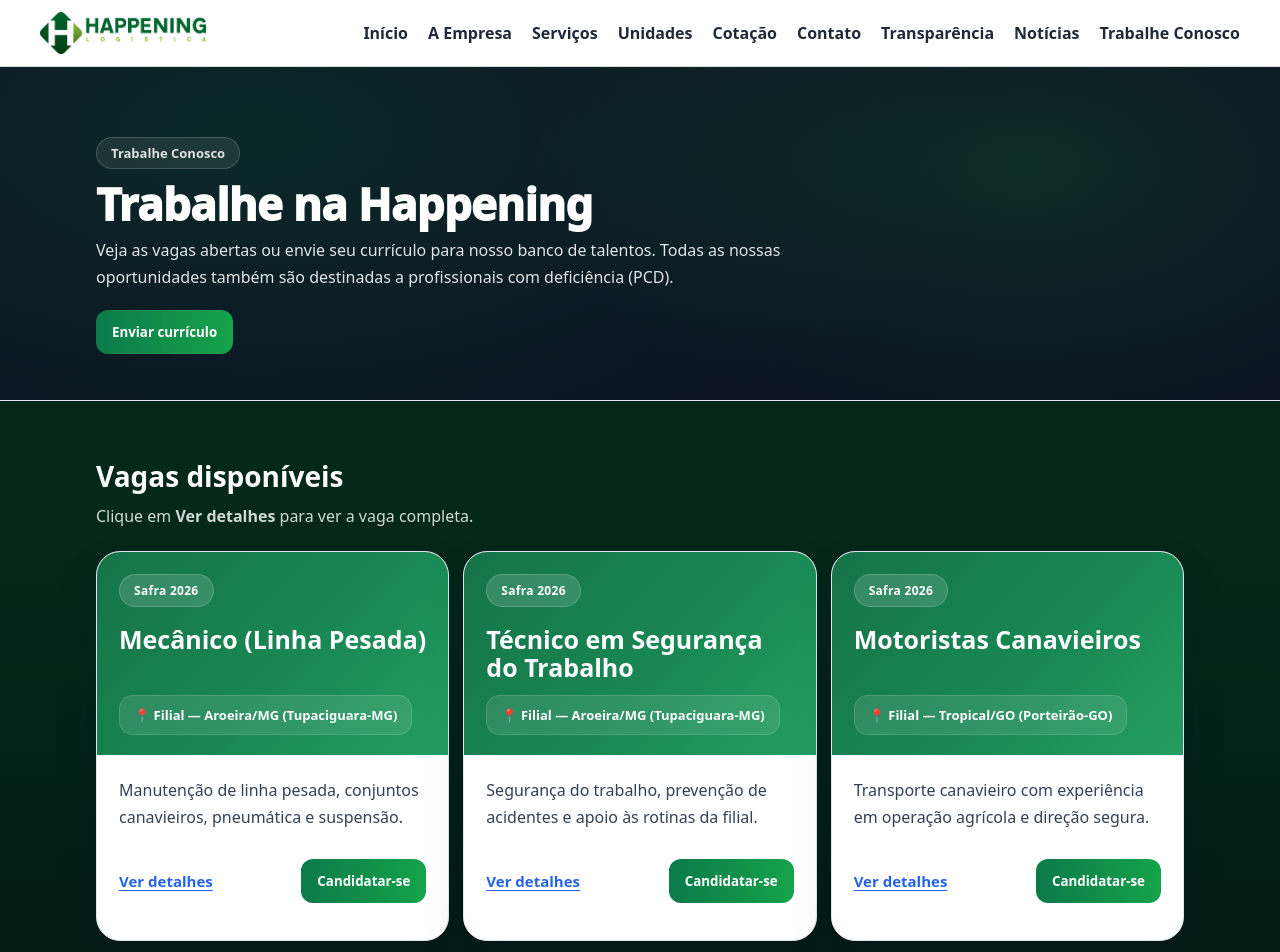
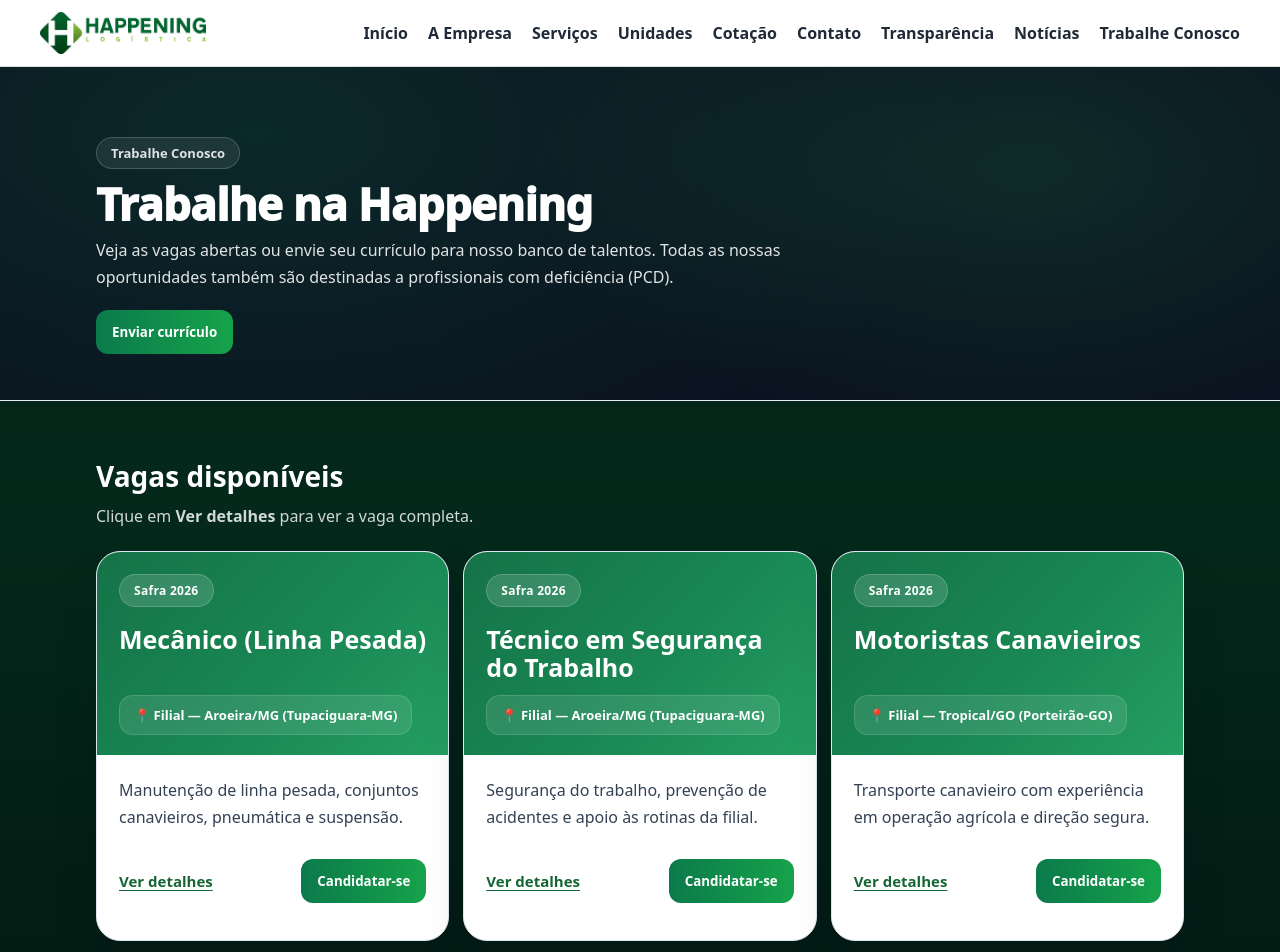
Before and after one commit to happeningti/site-happening, a Next.js app: page /trabalhe-conosco in a window 1280 px wide. Shown: the top 952 px of the page. Built offline with nearby package versions, Linux system fonts and the light colour scheme.

Commit message:
botão verde

```diff
--- a/app/trabalhe-conosco/page.tsx
+++ b/app/trabalhe-conosco/page.tsx
@@ -531,7 +531,7 @@
                         style={{
                           border: "none",
                           background: "transparent",
-                          color: "#2563eb",
+                          color: "#166534",
                           fontWeight: 800,
                           fontSize: 15,
                           padding: 0,
@@ -540,10 +540,10 @@
                           textUnderlineOffset: "3px",
                         }}
                         onMouseEnter={(e) => {
-                          e.currentTarget.style.color = "#1d4ed8";
+                          e.currentTarget.style.color = "#14532d";
                         }}
                         onMouseLeave={(e) => {
-                          e.currentTarget.style.color = "#2563eb";
+                          e.currentTarget.style.color = "#166534";
                         }}
                       >
                         Ver detalhes
```
